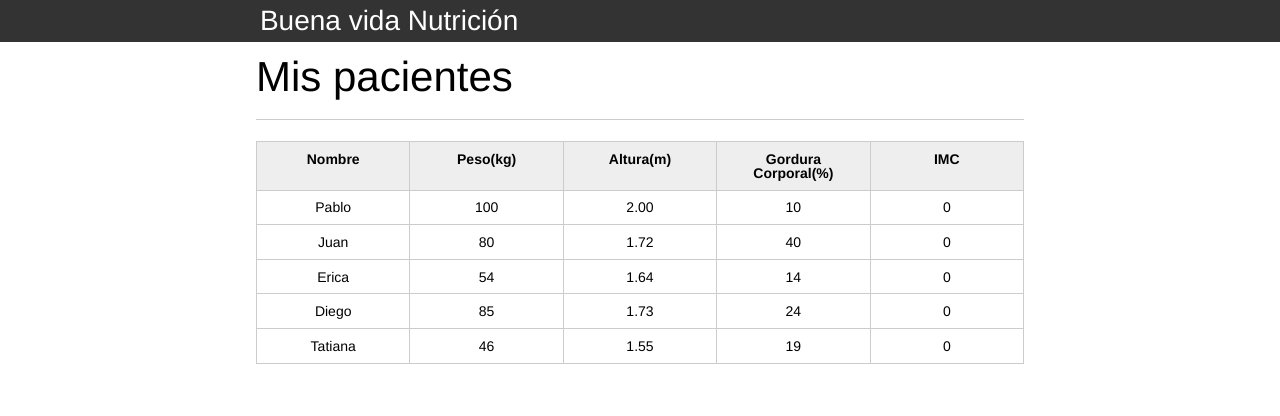
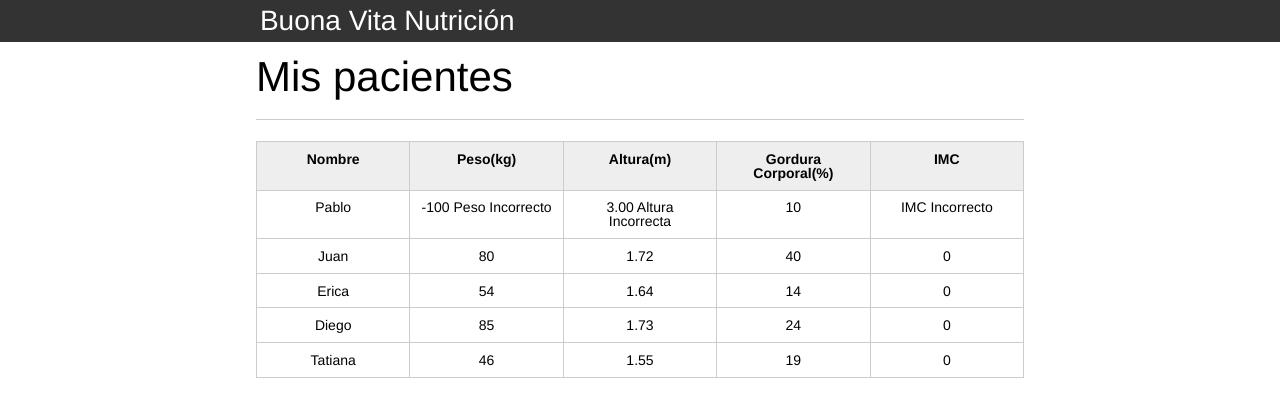
Before and after one commit to maStevensonDev/Alura, a plain HTML site: page 1746-JavaScript-parte1-aula0/index.html in a window 1280 px wide. Drawn offline with Linux system fonts and the light colour scheme.

Commit message:
js principal

```diff
--- a/1746-JavaScript-parte1-aula0/index.html
+++ b/1746-JavaScript-parte1-aula0/index.html
@@ -19,7 +19,7 @@
 			<section class="container">
 				<h2>Mis pacientes</h2>
 				<table>
-					<thead>
+					<thead class="info">
 						<tr>
 							<th>Nombre</th>
 							<th>Peso(kg)</th>
@@ -29,10 +29,10 @@
 						</tr>
 					</thead>
 					<tbody id="tabla-pacientes">
-						<tr class="paciente">
+						<tr class="paciente" id="primer__paciente">
 							<td class="info-nombre">Pablo</td>
-							<td class="info-peso">100</td>
-							<td class="info-altura">2.00</td>
+							<td class="info-peso">-100</td>
+							<td class="info-altura">3.00</td>
 							<td class="info-gordura">10</td>
 							<td class="info-imc">0</td>
 						</tr>
@@ -74,19 +74,7 @@
 		</main>
 
 
-		<script>
-
-			var titulo=document.querySelector(".titulo");
-			console.log(titulo);
-			console.log(titulo.textContent);
-
-			if ( titulo== titulo ) {
-				alert("EL NOMBRE DE LA PAGINA CAMBIO !!!");
-				titulo.textContent = "Buena vida Nutrición";
-			}
-
-
-
+		<script src="js/principal.js">
 		</script>
 
 	</body>
--- /dev/null
+++ b/1746-JavaScript-parte1-aula0/js/principal.js
@@ -0,0 +1,50 @@
+// var titulo = document.querySelector(".titulo");
+// console.log(titulo);
+// console.log(titulo.textContent);
+
+// titulo.textContent = "Buena Vida Nutricion";
+
+// console.log("ESTOY IMPRIMENDO UNA FUENTE EXTERNA QUE");
+
+// ---------------------------------------------------------------------
+
+// var info = document.querySelector(".info");
+
+var paciente = document.querySelector("#primer__paciente");
+
+var tdPeso = paciente.querySelector(".info-peso");
+var peso = tdPeso.textContent;
+
+var tdAltura = paciente.querySelector(".info-altura");
+var altura = tdAltura.textContent;
+
+var tdIMC = paciente.querySelector(".info-imc");
+
+
+
+tdIMC.textContent = imc;
+
+pesoEsValido = true;
+
+altuarEsValida = true;
+
+
+
+if ( ( peso < 0 ) || ( peso > 1000 ) ) {
+  console.log( "Peso Incorrecto" );
+  tdPeso.textContent = ( peso + " Peso Incorrecto" );
+  tdIMC.textContent = "IMC Incorrecto";
+  pesoEsValido = false;
+}
+
+if ( ( altura < 0 ) || ( altura > 2.50 ) ) {
+  console.log( "Altura Incorrecto" );
+  tdAltura.textContent = ( altura + " Altura Incorrecta" );
+  tdIMC.textContent = "IMC Incorrecto";
+  altuarEsValida = false;
+}
+
+if ( pesoEsValido && altuarEsValida ) {
+  var imc = peso / (altura * altura);
+  tdIMC.textContent = imc;
+}
```
